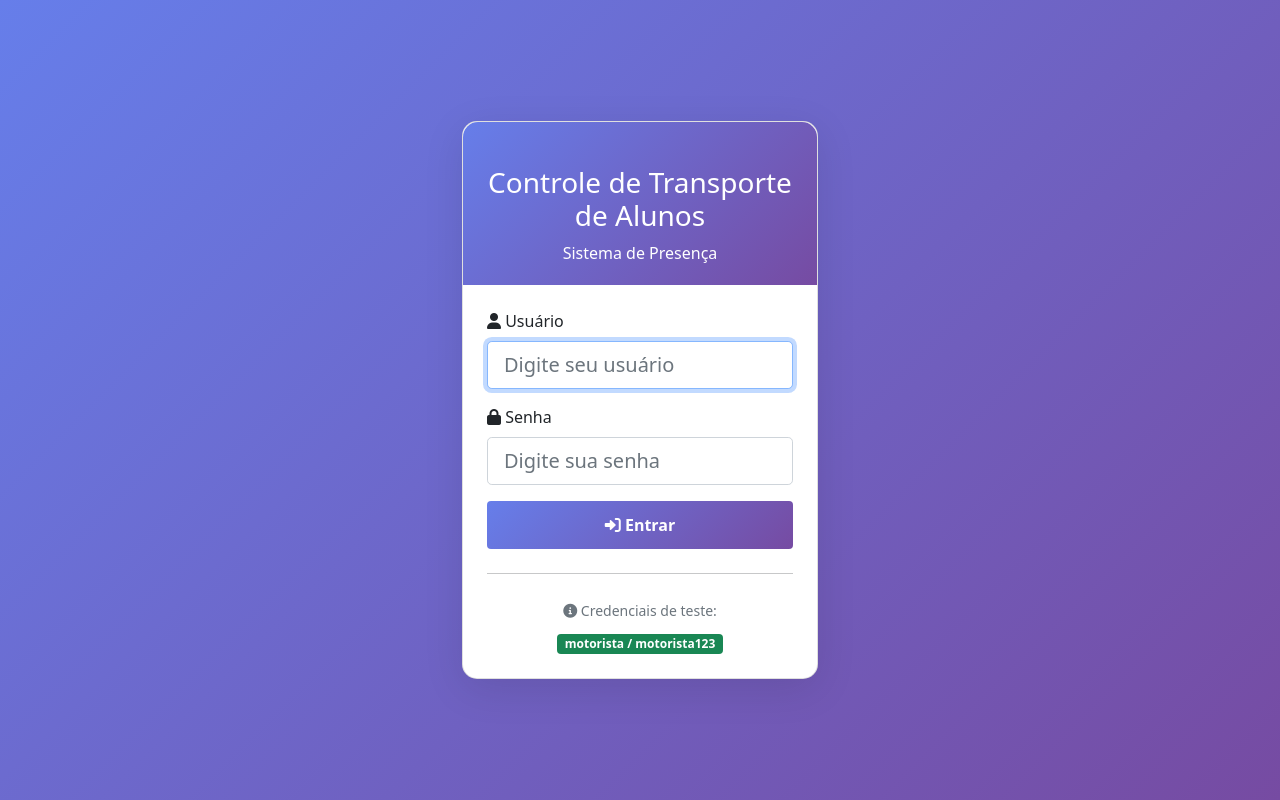
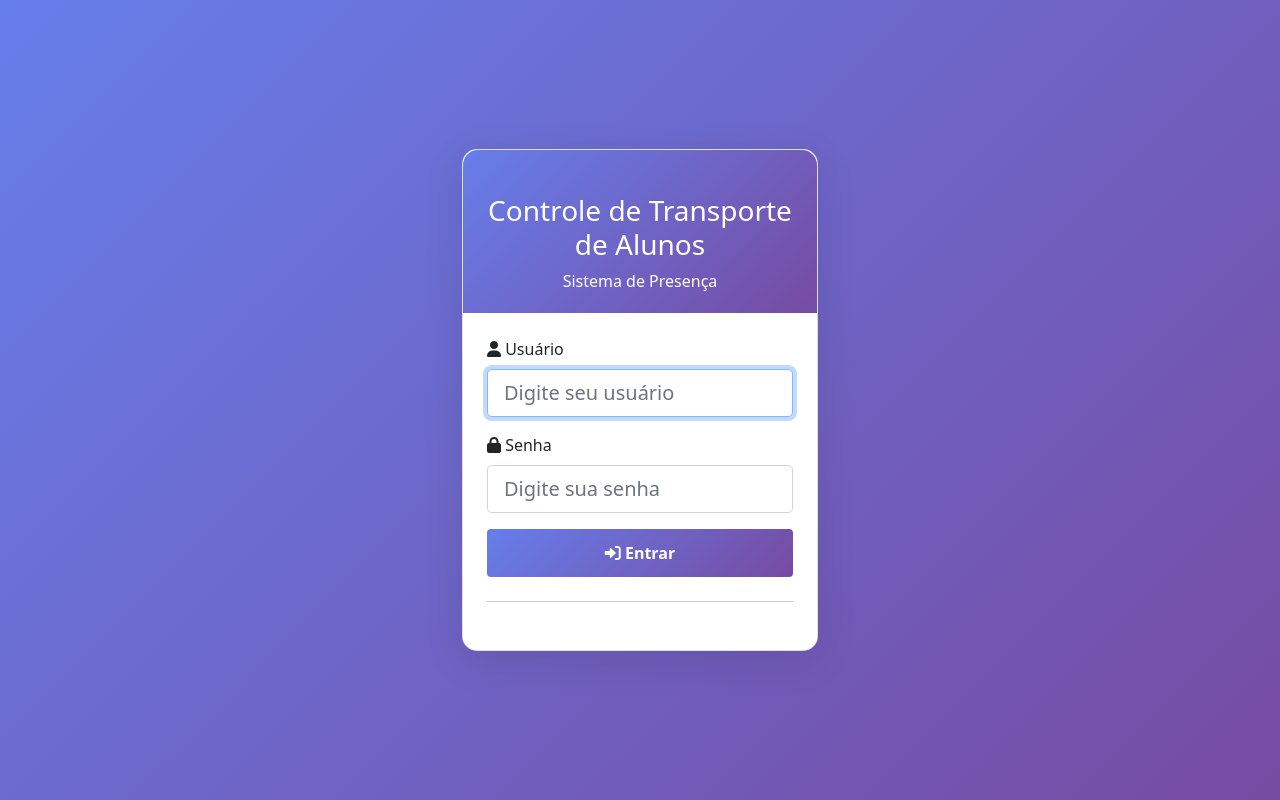
Before and after one commit to enzosgg/PJI-VI-Controle-de-Vans-por-Biometria, a Django app: page /login/ in a window 1280 px wide. Run offline with Django 4.2, Linux system fonts and the light colour scheme.

Commit message:
ultimo commit

```diff
--- a/templates/login.html
+++ b/templates/login.html
@@ -98,17 +98,6 @@
                         </form>
 
                         <hr class="my-4">
-
-                        <div class="text-center">
-                            <small class="text-muted">
-                                <i class="fas fa-info-circle"></i> Credenciais de teste:
-                            </small>
-                            <div class="mt-2">
-
-                                <span class="badge bg-success">motorista / motorista123</span>
-
-                            </div>
-                        </div>
                     </div>
                 </div>
             </div>
```
Also changed, not shown: db.sqlite3.
